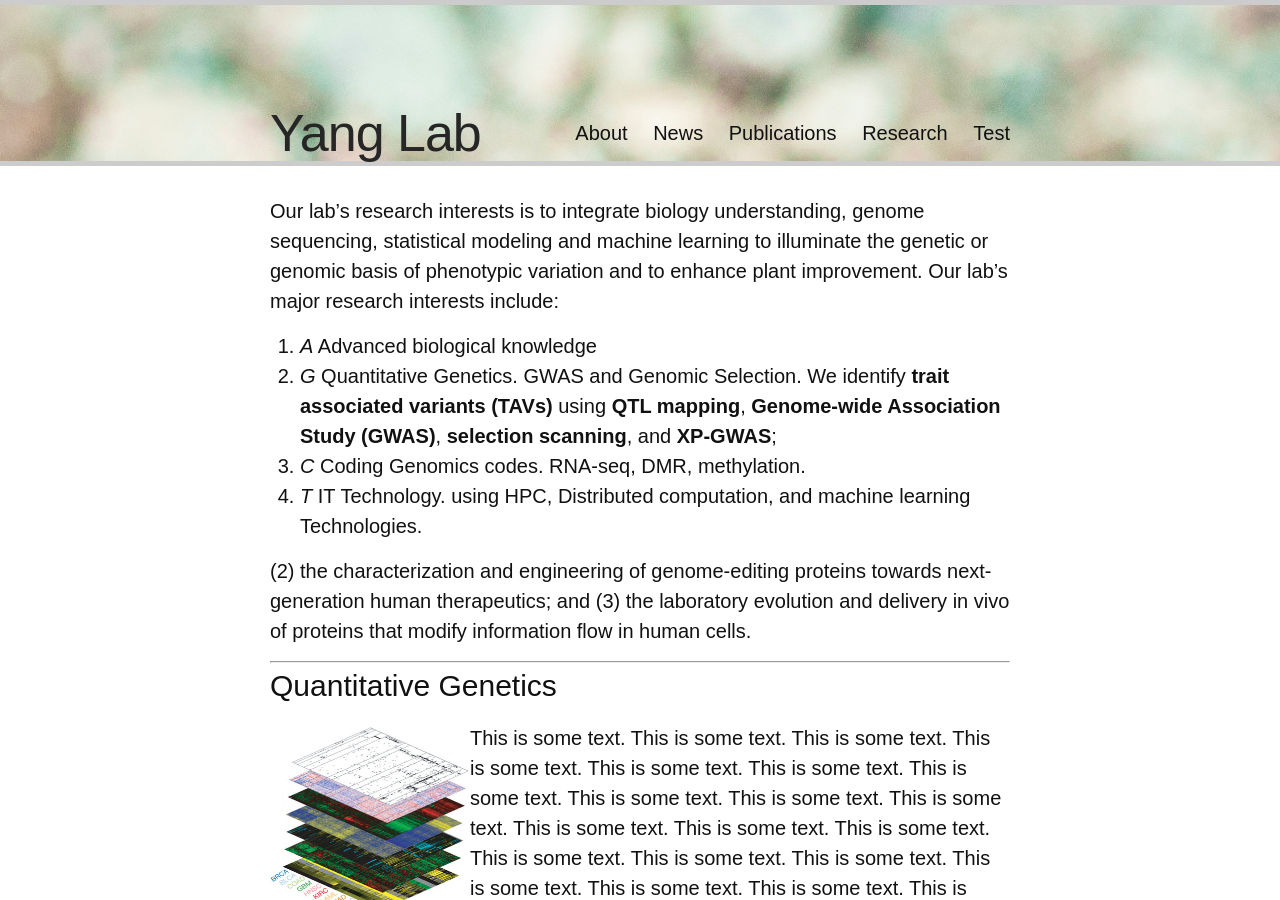
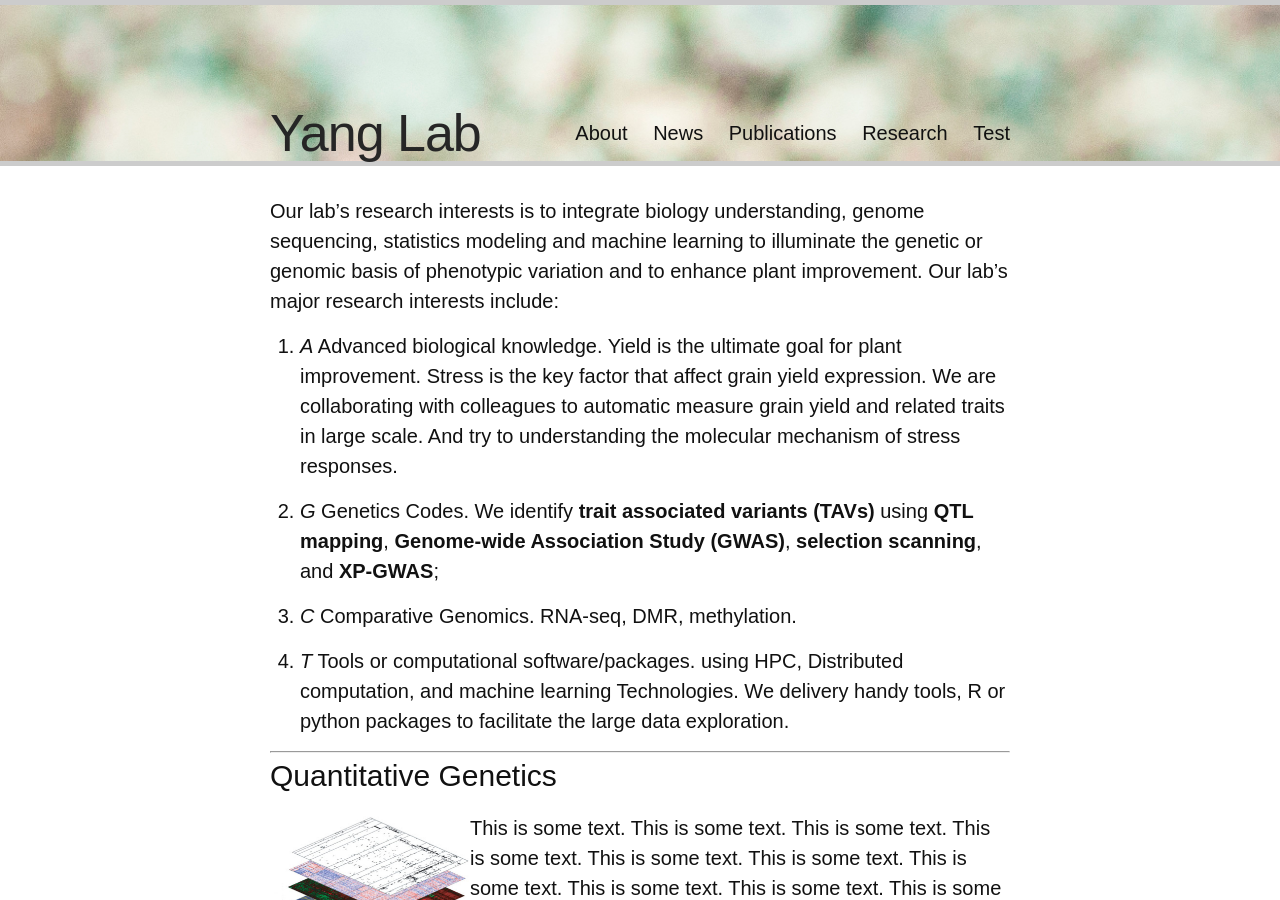
Before and after one commit to jyanglab/labwebsite, a Jekyll site: the page built from index.md, in a window 1280 px wide and 900 px high. Built offline with Jekyll 4.4.1, drawn with Linux system fonts in a browser that asks for light colours; some web fonts are replaced.

Commit message:
index ok

```diff
--- a/index.md
+++ b/index.md
@@ -2,17 +2,22 @@
 layout: default
 ---
 
-Our lab's research interests is to integrate biology understanding, genome sequencing, statistical modeling and machine learning to illuminate the genetic or genomic basis of phenotypic variation and to enhance plant improvement.
+Our lab's research interests is to integrate biology understanding, genome sequencing, statistics modeling and machine learning to illuminate the genetic or genomic basis of phenotypic variation and to enhance plant improvement.
 Our lab's major research interests include:
-1. *A* Advanced biological knowledge
-2. *G* Quantitative Genetics. GWAS and Genomic Selection.
+
+1. *A* Advanced biological knowledge.
+Yield is the ultimate goal for plant improvement. Stress is the key factor that affect grain yield expression.
+We are collaborating with colleagues to automatic measure grain yield and related traits in large scale. And try to understanding the molecular mechanism of stress responses.
+
+2. *G* Genetics Codes.
 We identify **trait associated variants (TAVs)** using **QTL mapping**, **Genome-wide Association Study (GWAS)**, **selection scanning**, and **XP-GWAS**;
-3. *C* Coding Genomics codes. RNA-seq, DMR, methylation.
-4. *T* IT Technology. using HPC, Distributed computation, and machine learning Technologies.
 
-(2) the characterization and engineering of genome-editing proteins towards next-generation human therapeutics;
-and (3) the laboratory evolution and delivery in vivo of proteins that modify information flow in human cells.
+3. *C* Comparative Genomics.
+RNA-seq, DMR, methylation.
 
+4. *T* Tools or computational software/packages.
+using HPC, Distributed computation, and machine learning Technologies.
+We delivery handy tools, R or python packages to facilitate the large data exploration.
 
 -----------------------
 
```
